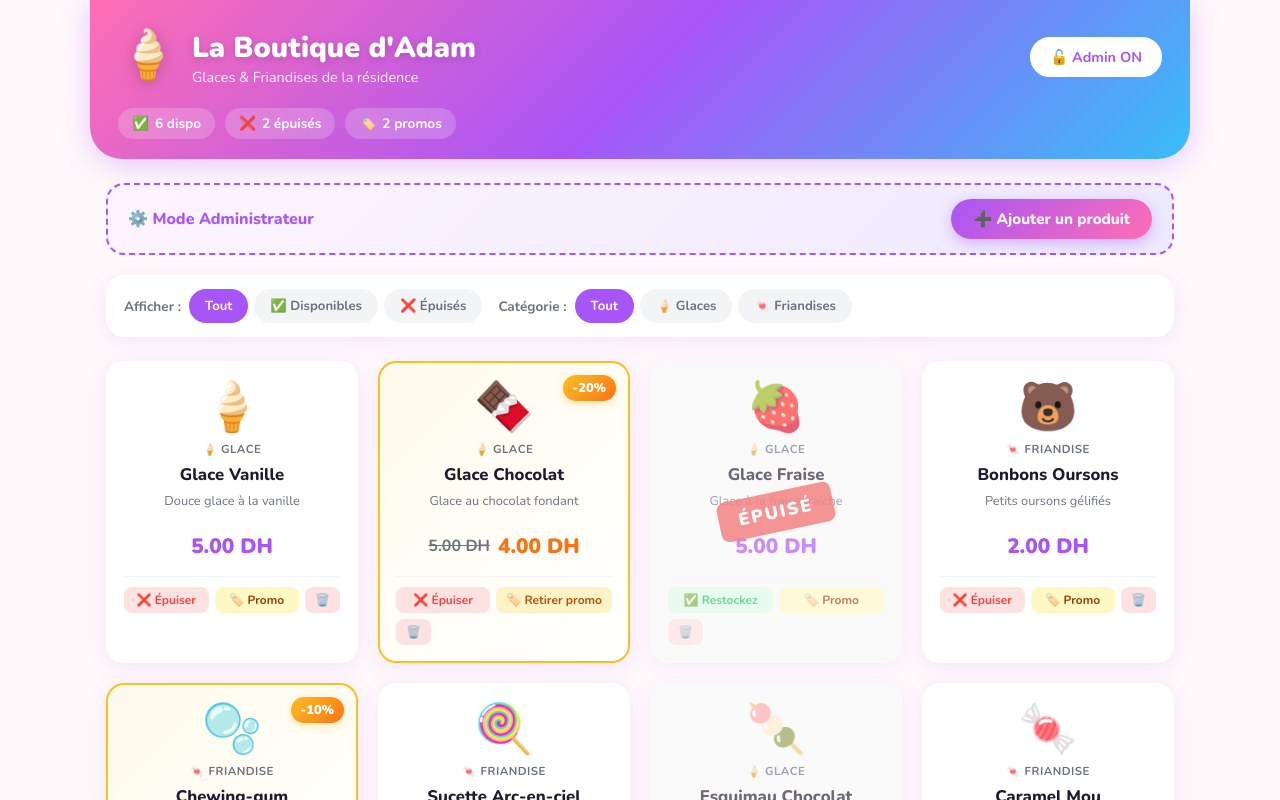
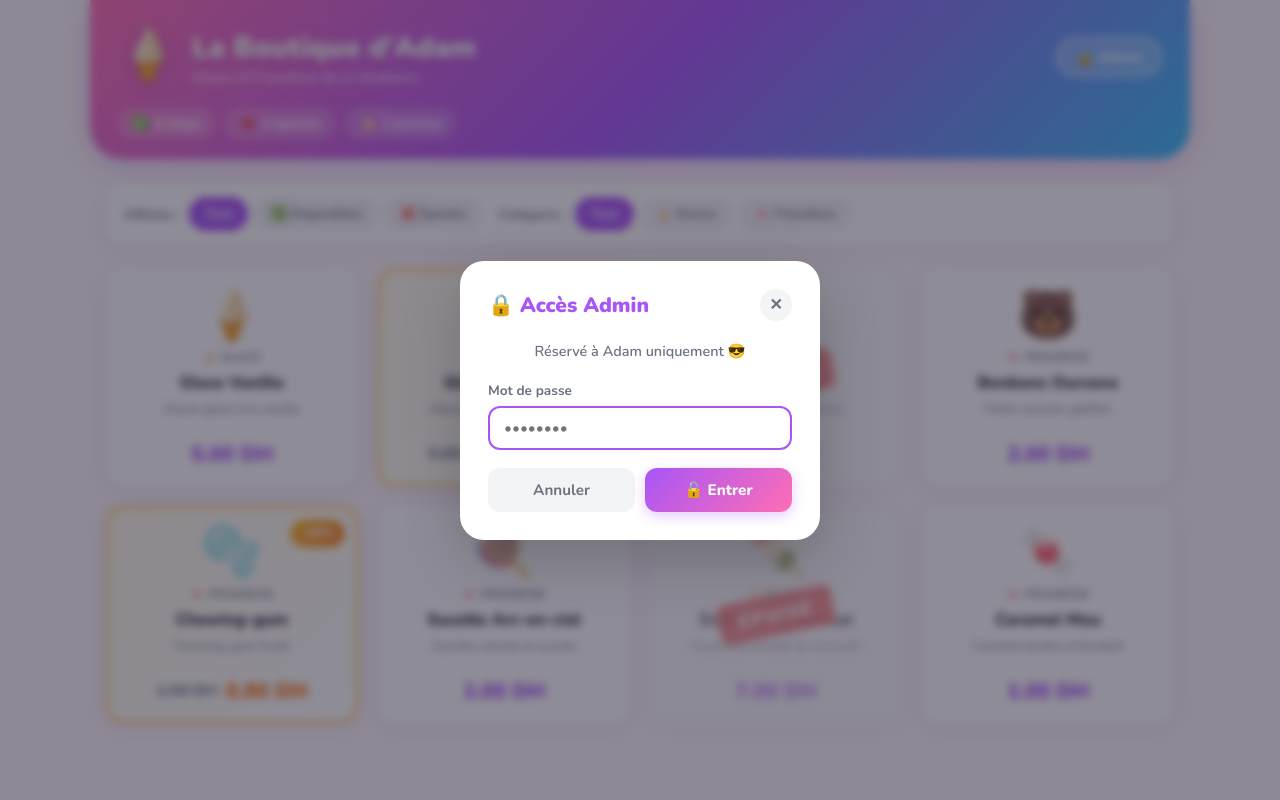
Before and after one commit to hitchus/suivi-depenses, a React (Vite) app: page / in a window 1280 px wide. Both pictures are taken after a click on the button "🔒 Admin". Shown: the top 800 px of the page. Built offline with nearby package versions, Linux system fonts and the light colour scheme.

Commit message:
feat: protect admin mode with password
https://claude.ai/code/session_01F1bD2UPJLU59jzy19qMoJJ

```diff
--- a/src/App.jsx
+++ b/src/App.jsx
@@ -6,15 +6,25 @@ import AdminPanel from './components/AdminPanel'
 import AddProductModal from './components/AddProductModal'
 import PromoModal from './components/PromoModal'
 import FilterBar from './components/FilterBar'
+import PasswordModal from './components/PasswordModal'
 
 export default function App() {
   const [products, setProducts] = useState(() => loadProducts())
   const [filter, setFilter] = useState('all') // 'all' | 'available' | 'soldout'
   const [categoryFilter, setCategoryFilter] = useState('all') // 'all' | 'glace' | 'friandise'
   const [adminMode, setAdminMode] = useState(false)
+  const [showPasswordModal, setShowPasswordModal] = useState(false)
   const [showAddModal, setShowAddModal] = useState(false)
   const [showPromoModal, setShowPromoModal] = useState(false)
   const [selectedProduct, setSelectedProduct] = useState(null)
+
+  function handleAdminToggle() {
+    if (adminMode) {
+      setAdminMode(false)
+    } else {
+      setShowPasswordModal(true)
+    }
+  }
 
   useEffect(() => {
     saveProducts(products)
@@ -73,7 +83,7 @@ export default function App() {
     <div className="app">
       <Header
         adminMode={adminMode}
-        onToggleAdmin={() => setAdminMode(a => !a)}
+        onToggleAdmin={handleAdminToggle}
         availableCount={availableCount}
         soldOutCount={soldOutCount}
         promoCount={promoCount}
@@ -114,6 +124,13 @@ export default function App() {
           onClose={() => { setShowPromoModal(false); setSelectedProduct(null) }}
         />
       )}
+
+      {showPasswordModal && (
+        <PasswordModal
+          onSuccess={() => { setAdminMode(true); setShowPasswordModal(false) }}
+          onClose={() => setShowPasswordModal(false)}
+        />
+      )}
     </div>
   )
 }
--- /dev/null
+++ b/src/components/PasswordModal.jsx
@@ -0,0 +1,59 @@
+import { useState } from 'react'
+
+const ADMIN_PASSWORD = 'Adam@1234'
+
+export default function PasswordModal({ onSuccess, onClose }) {
+  const [value, setValue] = useState('')
+  const [error, setError] = useState(false)
+
+  function handleSubmit(e) {
+    e.preventDefault()
+    if (value === ADMIN_PASSWORD) {
+      setError(false)
+      onSuccess()
+    } else {
+      setError(true)
+      setValue('')
+    }
+  }
+
+  return (
+    <div className="modal-overlay" onClick={onClose}>
+      <div className="modal password-modal" onClick={e => e.stopPropagation()}>
+        <div className="modal-header">
+          <h2>🔒 Accès Admin</h2>
+          <button className="modal-close" onClick={onClose}>✕</button>
+        </div>
+
+        <p className="password-hint">Réservé à Adam uniquement 😎</p>
+
+        <form onSubmit={handleSubmit} className="modal-form">
+          <div className="form-group">
+            <label htmlFor="pwd">Mot de passe</label>
+            <input
+              id="pwd"
+              type="password"
+              placeholder="••••••••"
+              value={value}
+              onChange={e => { setValue(e.target.value); setError(false) }}
+              autoFocus
+            />
+          </div>
+
+          {error && (
+            <p className="form-error">❌ Mot de passe incorrect !</p>
+          )}
+
+          <div className="modal-actions">
+            <button type="button" className="btn-cancel" onClick={onClose}>
+              Annuler
+            </button>
+            <button type="submit" className="btn-confirm">
+              🔓 Entrer
+            </button>
+          </div>
+        </form>
+      </div>
+    </div>
+  )
+}
--- a/src/index.css
+++ b/src/index.css
@@ -630,6 +630,17 @@ html, body {
   color: var(--orange);
 }
 
+/* ===== PASSWORD MODAL ===== */
+.password-modal { max-width: 360px; }
+
+.password-hint {
+  text-align: center;
+  font-size: 0.9rem;
+  color: var(--text-muted);
+  margin-bottom: 20px;
+  font-weight: 600;
+}
+
 /* ===== RESPONSIVE ===== */
 @media (max-width: 500px) {
   .header-title  { font-size: 1.4rem; }
```
